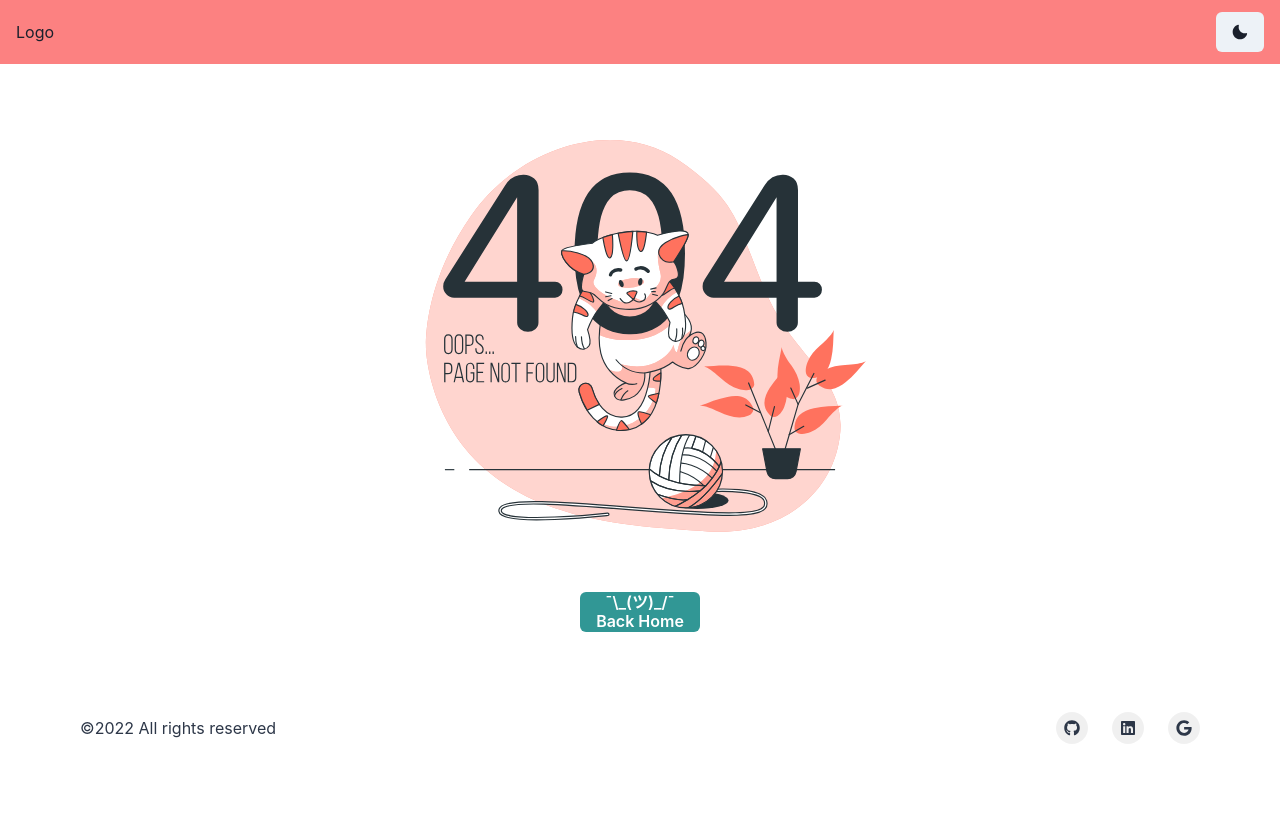
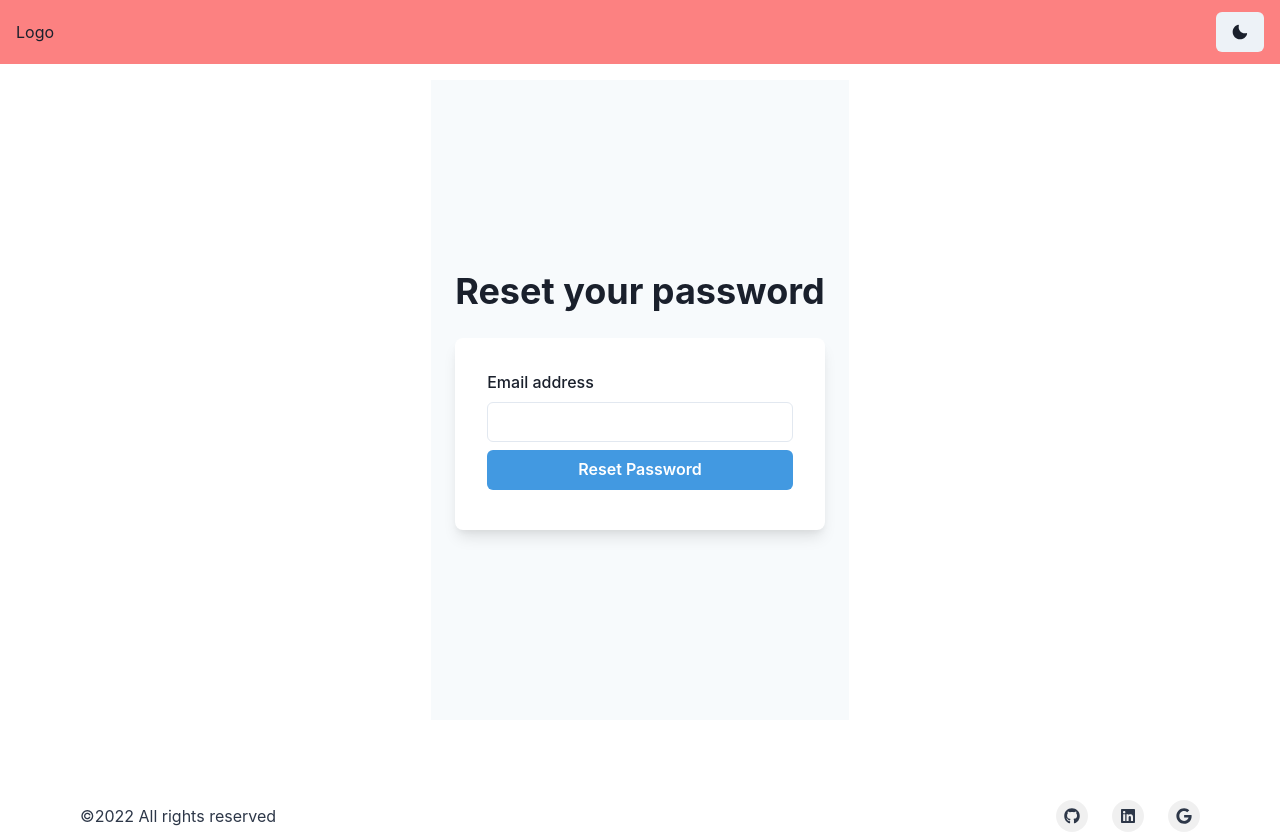
Before and after one commit to Jood80/bloggy, a React (Create React App) app in the folder client/: page /reset-password in a window 1280 px wide. Before the commit the page ends 800 px from the top, so only its background shows below. Built offline with nearby package versions, Linux system fonts and the light colour scheme; no server answers.

Commit message:
Feat(firebase): activate reset password & redirect to login page

```diff
--- a/client/src/App.js
+++ b/client/src/App.js
@@ -1,5 +1,5 @@
 import { Routes, Route } from 'react-router-dom'
-import { LandingPage, Signup, Signin, Home, NotFound } from './pages'
+import { LandingPage, Signup, Signin, Home, NotFound, ResetPassword } from './pages'
 import { AuthProvider } from './contexts/AuthContext'
 import PrivateRoute from './utils/private-route';
 import LandingLayout from './components/layout';
@@ -15,6 +15,7 @@ function App() {
             <Route exact path='/' element={<LandingPage />} />
             <Route path='register' element={<Signup />} />
             <Route path='login' element={<Signin />} />
+            <Route path='reset-password' element={<ResetPassword />} />
             <Route path='home' element={
               <PrivateRoute>
                 <Home />
--- a/client/src/contexts/AuthContext.js
+++ b/client/src/contexts/AuthContext.js
@@ -2,6 +2,10 @@ import React, { useContext, useState, useEffect } from "react";
 import { auth } from '../utils/firebase'
 
 const AuthContext = React.createContext()
+let actionCodeSettings = {
+  url: process.env.REACT_APP_REDIRECTED_URL,
+  handleCodeInApp: false
+};
 
 export const useAuth = () => {
   return useContext(AuthContext)
@@ -14,9 +18,12 @@ export const AuthProvider = ({ children }) => {
   const signup = async (email, password) => await auth.createUserWithEmailAndPassword(email, password)
   const login = async (email, password) => await auth.signInWithEmailAndPassword(email, password)
   const logout = async () => await auth.signOut()
+  const resetPassword = async (email) => await auth.sendPasswordResetEmail(email, actionCodeSettings)
+
+  const updatePassword = async (password) => await currentUser.updatePassword(password)
 
 
-  const value = { currentUser, signup, login, logout }
+  const value = { currentUser, signup, login, logout, resetPassword, updatePassword }
 
   useEffect(() => {
     const unsubscribe = auth.onAuthStateChanged(user => {
--- a/client/src/pages/index.js
+++ b/client/src/pages/index.js
@@ -3,3 +3,4 @@ export { default as Home } from './home'
 export { default as Signup } from './register'
 export { default as Signin } from './login'
 export { default as NotFound } from './404'
+export { default as ResetPassword } from './reset-password'
--- a/client/src/pages/login.js
+++ b/client/src/pages/login.js
@@ -68,7 +68,7 @@ export default function Signin() {
                   direction={{ base: 'column', sm: 'row' }}
                   align={'start'}
                   justify={'space-between'}>
-                  <Link color={'blue.400'} pt={3}>Forgot password?</Link>
+                  <Link as={RouterLink} to='/reset-password' color={'blue.400'} pt={3}>Forgot password?</Link>
                 </Stack>
                 <Stack>
 
--- /dev/null
+++ b/client/src/pages/reset-password.js
@@ -0,0 +1,89 @@
+import { useState } from 'react';
+import {
+  Flex,
+  Box,
+  FormControl,
+  FormLabel,
+  Input,
+  Stack,
+  Button,
+  Heading,
+  useColorModeValue,
+  Alert,
+  AlertIcon
+} from '@chakra-ui/react';
+import { useForm } from 'react-hook-form'
+import { useAuth } from '../contexts/AuthContext'
+
+export default function ResetPassword() {
+  const { handleSubmit, register, formState: { isSubmitting } } = useForm()
+  const [error, setError] = useState()
+  const [message, setMessage] = useState("")
+  const { resetPassword } = useAuth()
+
+
+  const onSubmit = async ({ email }) => {
+    console.log(email);
+    try {
+      await resetPassword(email)
+      setMessage('Please check your email to complete')
+    } catch (err) {
+      setError('Failed to reset password')
+    }
+  }
+
+  return (
+    <Flex
+      minH={'80vh'}
+      align={'center'}
+      justify={'center'}
+      bg={useColorModeValue('gray.50', 'gray.800')}>
+      <Stack spacing={6} mx={'auto'} maxW={'lg'} py={12} px={6}>
+        <Stack align={'center'}>
+          <Heading fontSize={'4xl'}>Reset your password</Heading>
+        </Stack>
+        <Box
+          rounded={'lg'}
+          bg={useColorModeValue('white', 'gray.700')}
+          boxShadow={'lg'}
+          p={8}>
+          <Stack spacing={4}>
+            <form onSubmit={handleSubmit(onSubmit)}>
+              <FormControl id="email">
+                <FormLabel htmlFor='email'>Email address</FormLabel>
+                <Input type="email" name='email' {...register('email')} />
+              </FormControl>
+              <Stack>
+                <Button
+                  bg={'blue.400'}
+                  color={'white'}
+                  _hover={{
+                    bg: 'blue.500',
+                  }}
+                  isLoading={isSubmitting}
+                  type="submit"
+                  mt={2}
+                >
+                  {message ? "Login" : "Reset Password"}
+                </Button>
+                <Box>
+                  {error && (
+                    <Alert status='error'>
+                      <AlertIcon />
+                      {error}
+                    </Alert>)
+                  }
+                  {message && (
+                    <Alert status='success'>
+                      <AlertIcon />
+                      {message}
+                    </Alert>)}
+                </Box>
+              </Stack>
+            </form>
+          </Stack>
+        </Box>
+      </Stack >
+    </Flex >
+  );
+}
```
